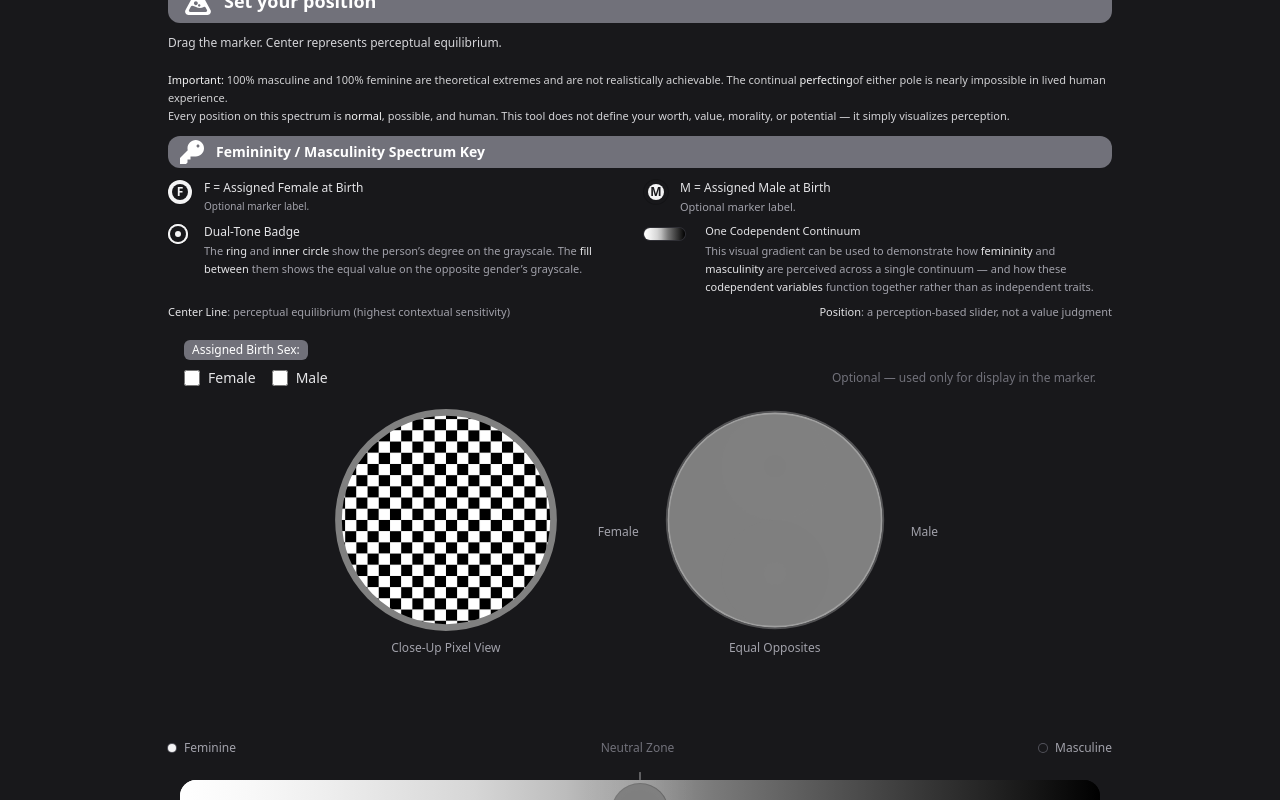
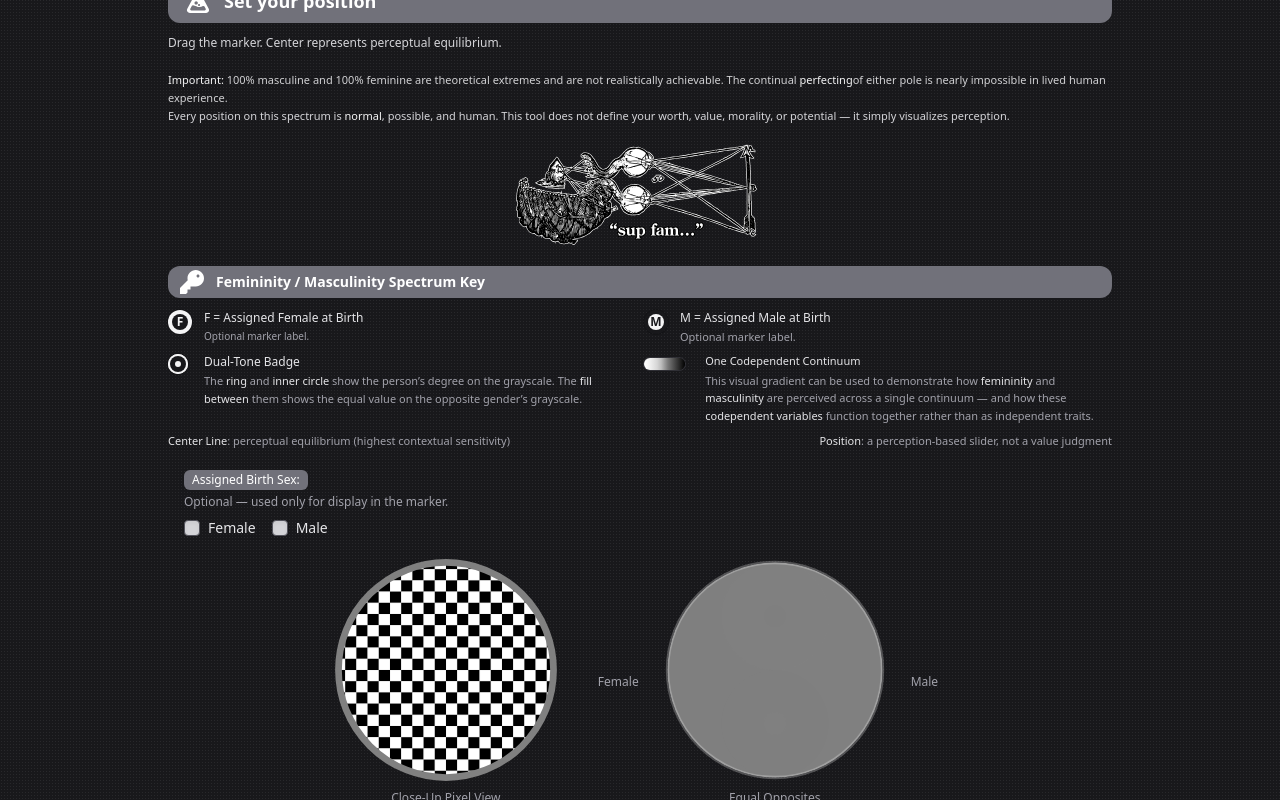
Before and after one commit to lucasloncar-prog/identity-mirror, a React (Vite) app: page / in a window 1280 px wide. Shown: the part 640-1440 px from the top of the page. Built offline with nearby package versions, Linux system fonts and the light colour scheme; the HTML template or start-up script is replaced by a standard one.

Commit message:
Add Descartes spiritual eye SVG and update sizing in Set Your Position section

```diff
--- a/src/App.tsx
+++ b/src/App.tsx
@@ -376,6 +376,7 @@ function IconEye({ className = "h-4 w-4" }: { className?: string }) {
   );
 }
 
+
 function IconKey({ className = "h-3 w-3" }: { className?: string }) {
   // Key icon adapted from provided SVG, normalized to currentColor
   return (
@@ -586,6 +587,40 @@ function PixelClusterCircle(props: { value: number; birthSex: BirthSex }) {
       {/* Outer ring shows the perceived gray tone */}
       <circle cx="50" cy="50" r="48" fill="none" stroke={personGray} strokeWidth="3" />
     </svg>
+  );
+}
+
+function DescartesEyeImg() {
+  // Tries a few common static-asset paths so you can quickly diagnose 404/path issues.
+  const [stage, setStage] = useState<0 | 1 | 2 | 3>(0);
+  const src =
+    stage === 0
+      ? "/spiritual%20eye%20rene%20descartes.svg"
+      : stage === 1
+        ? "spiritual%20eye%20rene%20descartes.svg" // sometimes needed depending on router/base
+        : stage === 2
+          ? "./spiritual%20eye%20rene%20descartes.svg"
+          : null;
+
+  if (!src) {
+    return (
+      <div className="mt-3 mb-2 w-full rounded-xl border border-zinc-800/70 bg-zinc-950/30 px-3 py-2 text-[11px] text-zinc-400">
+        Couldn’t load <span className="text-zinc-200">spiritual eye rene descartes.svg</span>. Make sure it’s in your
+        project’s <span className="text-zinc-200">public/</span> folder (exact spelling, case‑sensitive) and that visiting
+        <span className="text-zinc-200"> /spiritual-eye-rene-descartes.svg</span> in your browser returns the SVG (not 404).
+      </div>
+    );
+  }
+
+  return (
+    <div className="mt-3 mb-2 flex w-full justify-center">
+      <img
+        src={src}
+        alt="Descartes spiritual eye diagram"
+        style={{ height: "7.35rem", width: "20.58rem" }}
+        onError={() => setStage((s) => (s === 0 ? 1 : s === 1 ? 2 : 3))}
+      />
+    </div>
   );
 }
 
@@ -718,7 +753,14 @@ export default function App() {
     "rgb(52,211,153) 100%)";
 
   return (
-    <div className="min-h-screen bg-zinc-900 text-zinc-100">
+    <div
+      className="min-h-screen text-zinc-100"
+      style={{
+        backgroundImage: `radial-gradient(rgba(255,255,255,0.08) 1px, transparent 0), radial-gradient(rgba(0,0,0,0.08) 1px, transparent 0)` ,
+        backgroundSize: "3px 3px",
+        backgroundColor: "#18181b",
+      }}
+    >
       <header className="border-b border-zinc-800/70">
         <div className="mx-auto flex max-w-5xl flex-col gap-4 sm:flex-row sm:items-center sm:justify-between px-4 py-4">
           <div className="flex items-center gap-3">
@@ -810,7 +852,7 @@ export default function App() {
               <div className="mt-1 px-0 py-2 mb-1">
                 <div className="flex w-full items-center gap-3 text-base sm:text-lg font-semibold text-white bg-zinc-500 rounded-xl px-4 py-2">
                   <span className="flex h-7 w-7 items-center justify-center rounded-full text-white">
-                    <IconBeaker className="h-7 w-7" />
+                    <IconBeaker className="h-6 w-6" />
                   </span>
                   <span>Set your position</span>
                 </div>
@@ -834,8 +876,14 @@ export default function App() {
                   </div>
 
 
-              {/* Femininity / Masculinity Spectrum Key */}
-
+
+
+
+
+                  {/* Descartes Spiritual Eye (static SVG from /public) */}
+                  <DescartesEyeImg />
+
+                  {/* Femininity / Masculinity Spectrum Key */}
                   <div className="mt-3 mb-3 flex items-center gap-3 text-sm font-semibold text-white bg-zinc-500 rounded-xl px-3 py-1">
                     <span className="grid h-6 w-6 place-items-center rounded-full text-white">
                       <IconKey className="h-4.5 w-4.5" />
@@ -919,13 +967,14 @@ export default function App() {
                 {/* Assigned birth sex */}
               <div className="mt-1 rounded-2xl bg-transparent px-4 py-3">
                 <div className="inline-block rounded-md bg-zinc-500 px-2 py-0.5 text-xs font-medium text-white">Assigned Birth Sex:</div>
+                <div className="mt-1 text-xs text-zinc-400">Optional — used only for display in the marker.</div>
                 <div className="mt-2 flex flex-wrap items-center gap-4 text-sm">
                   <label className="flex cursor-pointer items-center gap-2 text-zinc-200">
                     <input
                       type="checkbox"
                       checked={birthSex === "F"}
                       onChange={() => toggleBirthSex("F")}
-                      className="h-4 w-4 rounded border-zinc-700 bg-zinc-950 accent-emerald-500 focus:ring-2 focus:ring-zinc-600"
+                      className="h-4 w-4 appearance-none rounded border border-zinc-600 bg-zinc-300 shadow-inner checked:bg-emerald-500 checked:border-emerald-500 focus:outline-none focus:ring-2 focus:ring-zinc-600"
                     />
                     Female
                   </label>
@@ -934,11 +983,11 @@ export default function App() {
                       type="checkbox"
                       checked={birthSex === "M"}
                       onChange={() => toggleBirthSex("M")}
-                      className="h-4 w-4 rounded border-zinc-700 bg-zinc-950 accent-emerald-500 focus:ring-2 focus:ring-zinc-600"
+                      className="h-4 w-4 appearance-none rounded border border-zinc-600 bg-zinc-300 shadow-inner checked:bg-emerald-500 checked:border-emerald-500 focus:outline-none focus:ring-2 focus:ring-zinc-600"
                     />
                     Male
                   </label>
-                  <div className="ml-auto text-xs text-zinc-500">Optional — used only for display in the marker.</div>
+
                 </div>
               </div>
 
@@ -951,8 +1000,8 @@ export default function App() {
 
                 <span
                   className={
-                    "inline-flex items-center justify-center px-2 py-0.5 text-xs text-zinc-400 rounded-sm ring-2 " +
-                    (birthSex === "F" ? "ring-emerald-400/80" : "ring-transparent")
+                    "inline-flex items-center justify-center px-2 py-0.5 text-xs text-zinc-400 rounded-sm transition-colors " +
+                    (birthSex === "F" ? "ring-2 ring-emerald-400/80 text-zinc-400" : "ring-0 bg-transparent")
                   }
                 >
                   Female
@@ -967,8 +1016,8 @@ export default function App() {
 
                 <span
                   className={
-                    "inline-flex items-center justify-center px-2 py-0.5 text-xs text-zinc-400 rounded-sm ring-2 " +
-                    (birthSex === "M" ? "ring-emerald-400/80" : "ring-transparent")
+                    "inline-flex items-center justify-center px-2 py-0.5 text-xs text-zinc-400 rounded-sm transition-colors " +
+                    (birthSex === "M" ? "ring-2 ring-emerald-400/80 text-zinc-400" : "ring-0 bg-transparent")
                   }
                 >
                   Male
@@ -1220,7 +1269,7 @@ export default function App() {
                       type="checkbox"
                       checked={advanced}
                       onChange={(e) => setAdvanced(e.target.checked)}
-                      className="h-4 w-4 rounded border-zinc-700 bg-zinc-950 accent-emerald-500 focus:ring-2 focus:ring-zinc-600"
+                      className="h-4 w-4 appearance-none rounded border border-zinc-600 bg-zinc-200 checked:bg-emerald-500 checked:border-emerald-500 focus:outline-none focus:ring-2 focus:ring-zinc-600"
                     />
                     Show perceptual mechanics
                   </label>
@@ -1230,7 +1279,7 @@ export default function App() {
                       type="checkbox"
                       checked={stressRisk}
                       onChange={(e) => setStressRisk(e.target.checked)}
-                      className="h-4 w-4 rounded border-zinc-700 bg-zinc-950 accent-emerald-500 focus:ring-2 focus:ring-zinc-600"
+                      className="h-4 w-4 appearance-none rounded border border-zinc-600 bg-zinc-200 checked:bg-emerald-500 checked:border-emerald-500 focus:outline-none focus:ring-2 focus:ring-zinc-600"
                     />
                     Stress Risk Index
                   </label>
```
Also changed, not shown: public/spiritual eye rene descartes.svg (added).
